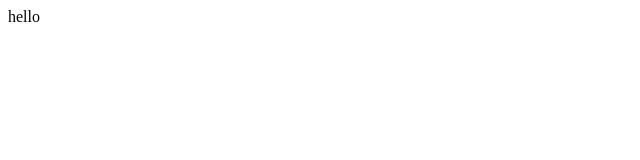
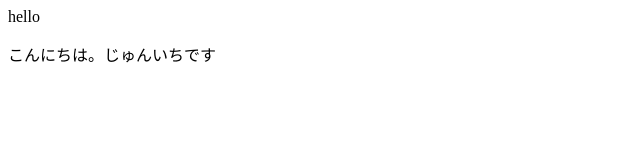
Before and after one commit to umezakiyusaku/umezakiproject2, a plain HTML site: page index.html in a window 1280 px wide. Shown: the whole page, without its empty margins (0-640 px from the left). Drawn offline with Linux system fonts and the light colour scheme.

Commit message:
こんにちは。追加

```diff
--- a/index.html
+++ b/index.html
@@ -6,5 +6,6 @@
  </head>
     <body>
 			<p>hello</p>
+			<p>こんにちは。じゅんいちです</P>
 		</body>
 </html>
```
